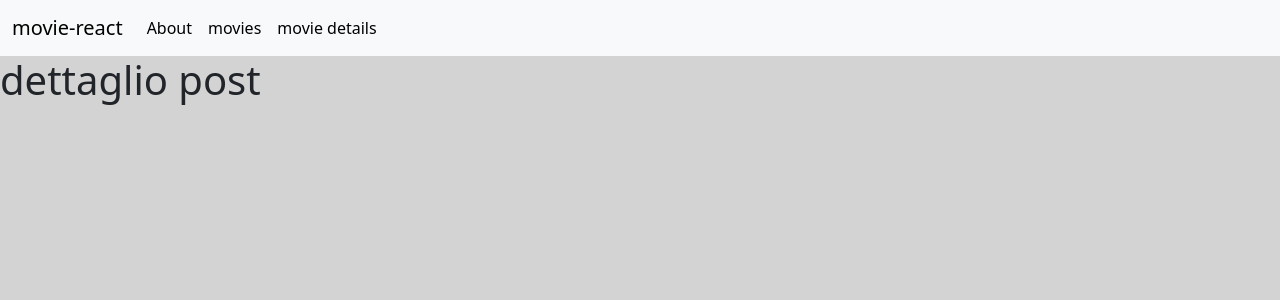
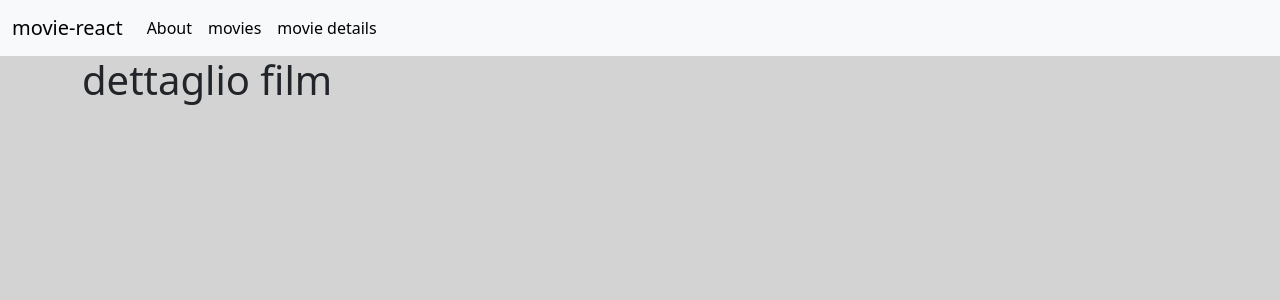
Before and after one commit to GalloSimone/webapp-react, a React (Vite) app: page /Movies/detail in a window 1280 px wide. Shown: the top 300 px of the page. Built offline with nearby package versions, Linux system fonts and the light colour scheme; no server answers.

Commit message:
add show detail movie

```diff
--- a/src/App.jsx
+++ b/src/App.jsx
@@ -17,7 +17,7 @@ function App() {
 
      <Route path='Movies'>
       <Route index element={<IndexMoviePage/>}></Route>
-      <Route path='/Movies/detail' element={<DetailMoviePage/>}></Route>
+      <Route path=':id' element={<DetailMoviePage/>}></Route>
      </Route>
 
    </Route>
--- a/src/components/Header.jsx
+++ b/src/components/Header.jsx
@@ -1,11 +1,11 @@
 import { Link } from "react-router-dom"
-
+import { NavLink } from "react-router-dom"
 export default function Header(){
 return(
     <>
     <nav className="navbar navbar-expand-lg bg-body-tertiary">
   <div className="container-fluid">
-    <Link className="navbar-brand" to="/">movie-react</Link>
+    <NavLink className="navbar-brand" to="/">movie-react</NavLink>
     <button className="navbar-toggler" type="button" data-bs-toggle="collapse" data-bs-target="#navbarSupportedContent" aria-controls="navbarSupportedContent" aria-expanded="false" aria-label="Toggle navigation">
       <span className="navbar-toggler-icon"></span>
     </button>
--- a/src/pages/DetailMoviePage.jsx
+++ b/src/pages/DetailMoviePage.jsx
@@ -1,7 +1,27 @@
+import {useState, useEffect} from 'react'
+import { useParams } from 'react-router-dom';
+
+
+
 export default function DetailMoviePage(){
+    const {id: movieId} = useParams();
+const[movie, setMovie] =useState();
+
+useEffect(() => {
+
+    fetch("http://localhost:3000/movies/"+movieId)
+      .then((res) => res.json())
+      .then((data) => {
+        setMovie(data);
+      });
+  }, []);
     return(
         <>
-        <h1>dettaglio post</h1>
+        <div className="container">
+        <h1>dettaglio film </h1>
+
+         {movie && <p>{movie.title}</p>}
+        </div>
         </>
     )
 }
--- a/src/pages/IndexMoviePage.jsx
+++ b/src/pages/IndexMoviePage.jsx
@@ -25,6 +25,7 @@ export default function IndexMoviePage() {
                   <h6 className="card-subtitle mb-2 text-body-secondary">{movie.director}</h6>
                   <p className="card-text">Genere: {movie.genre}</p>
                   <p className="card-text">Anno di pubblicazione: {movie.release_year}</p>
+                  <Link to={'/movies/' + movie.id}><button>vedi dettagli</button></Link>
                 </div>
               </div>
             </div>
```
